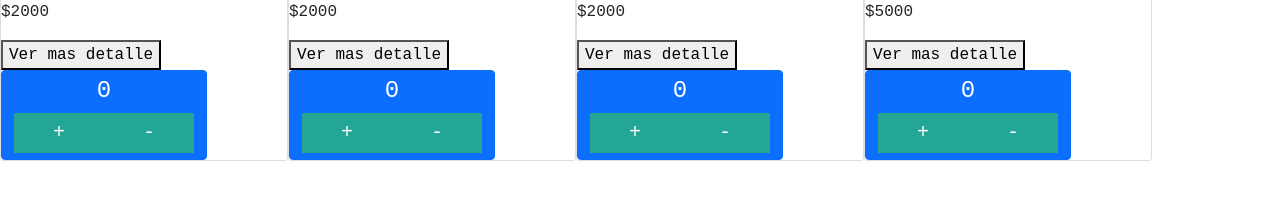
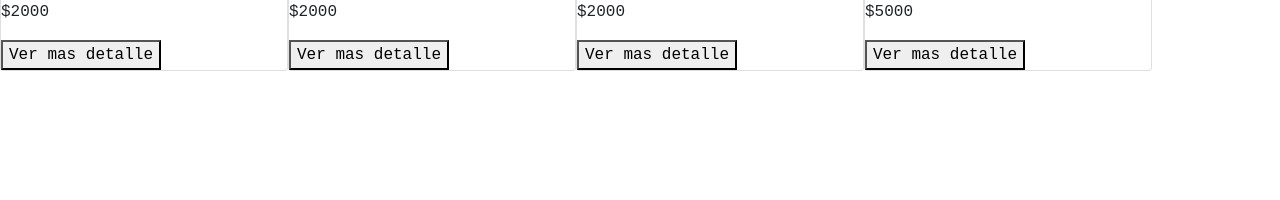
Before and after one commit to florenciadelas/React-Ojo-con-Urquiza-Delas, a React (Create React App) app: page / in a window 1280 px wide. Shown: the part 304-504 px from the top of the page. Built offline with nearby package versions, Linux system fonts and the light colour scheme.

Commit message:
Eventos - Delas

```diff
--- a/src/App.js
+++ b/src/App.js
@@ -4,6 +4,7 @@ import Navbar from './components/Nabvar/Navbar';
 import ItemListContainer from './components/ItemListContainer/ItemListContainer';
 import ItemDetailContainter from './components/ItemDetailContainer/ItemDetailContainer';
 import {BrowserRouter, Routes, Route} from "react-router-dom"
+import Cart from './Cart/Cart';
 
 function App() {
   return ( <>
@@ -14,9 +15,8 @@ function App() {
     <Route path='/categoria/:name' element={<ItemListContainer/>}/>
     <Route path='/item/:id' element={<ItemDetailContainter/>}/>
     <Route path="*" element={"Ups! Parece que algo salio mal"} />
+    <Route path="/cart" element={<Cart/>}/>
     </Routes>
-
-
     </BrowserRouter>
     </>
   );
--- /dev/null
+++ b/src/Cart/Cart.jsx
@@ -0,0 +1,5 @@
+const Cart = () => {
+    return ( <div>CART</div> );
+}
+
+export default Cart;
--- a/src/components/Card/Card.jsx
+++ b/src/components/Card/Card.jsx
@@ -10,9 +10,6 @@ const Card = ({ url, name, price, stock, id}) => {
         <h5>{name}</h5>
         <p>{price}</p>
         <Link to={`/item/${id}`}><button>Ver mas detalle</button> </Link>
-        <a href="#" class="btn btn-primary">
-          <ItemCount stock={stock} initial={1} />
-        </a>
       </div>
     </div>
     </div>
--- a/src/components/ItemCount/ItemCount.jsx
+++ b/src/components/ItemCount/ItemCount.jsx
@@ -1,15 +1,15 @@
 import { useState } from "react";
 
 
-const ItemCount =(props) => {
+const ItemCount =({stock= 10, onAdd, initial=0}) => {
 
-    const [contador, setCont] = useState(0)
+    const [contador, setCont] = useState(initial)
 
     const controlOperacion = (operacion) =>{
 
         if(operacion==="-" && contador > 0){
             setCont(contador-1)
-        }else if (operacion === "+" && contador < props.stock){
+        }else if (operacion === "+" && contador <stock){
             setCont(contador+1)
         }
     }
@@ -18,6 +18,7 @@ const ItemCount =(props) => {
                 <h4>{contador}</h4>
             <button onClick={()=> controlOperacion("+")} className="botones">+</button>
             <button onClick={()=> controlOperacion("-")} className="botones">-</button>
+            <button onClick={()=> onAdd(contador)} disabled={contador === "" || contador === 0} >Comprar</button>
             </div>
          );
         }
--- a/src/components/ItemDetailContainer/ItemDetail.jsx
+++ b/src/components/ItemDetailContainer/ItemDetail.jsx
@@ -1,6 +1,14 @@
 import ItemCount from "../ItemCount/ItemCount"
+import { useState } from "react";
+import { Link } from "react-router-dom";
 
 const ItemDetail = ({items}) => {
+
+  const [amount, setAmount] = useState(0)
+
+  const onAdd = (amount) =>{
+    setAmount(amount)
+  }
 
   return (
 <div>
@@ -13,7 +21,8 @@ const ItemDetail = ({items}) => {
         <h6>Genero: {items.genero}</h6>
         <h1>{items.price}</h1>
         <a >
-          <ItemCount stock={items.stock} initial={0} />
+          {(amount == 0 && <ItemCount stock={items.stock} initial={0} onAdd={onAdd} />)}
+      <Link to="/cart"><button>Ir al carrito</button> </Link>
         </a>
       </div>
     </div>
```
